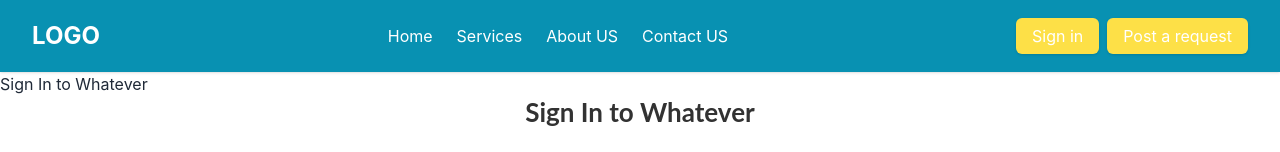
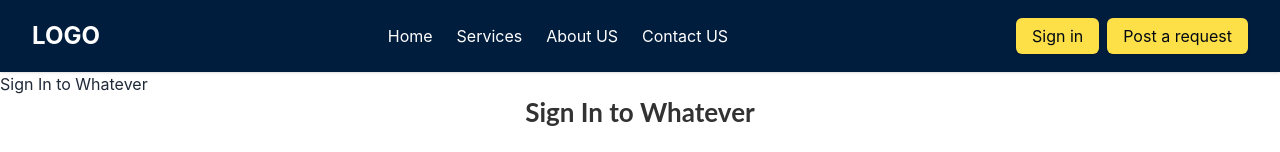
Before and after one commit to Quantumminded/front-end, a React (Create React App) app: page /SignIn in a window 1280 px wide. Shown: the top 152 px of the page. Built offline with nearby package versions, Linux system fonts and the light colour scheme.

Commit message:
changing color to navbar

```diff
--- a/src/Nav.js
+++ b/src/Nav.js
@@ -44,7 +44,7 @@ function Nav() {
     //   </div>
     // </nav>
 
-        <nav className="w-full bg-cyan-600 shadow">
+        <nav className="w-full bg-b3 shadow">
             <div className="justify-between px-4 mx-auto lg:max-w-7xl md:items-center md:flex md:px-8">
                 <div>
                     <div className="flex items-center justify-between py-3 md:py-5 md:block">
@@ -96,16 +96,16 @@ function Nav() {
                         }`}
                     >
                         <ul className="items-center justify-center space-y-8 md:flex md:space-x-6 md:space-y-0">
-                            <li className="text-white hover:text-indigo-200">
+                            <li className="text-white hover:text-y1">
                                 <a href="/HomePage">Home</a>
                             </li>
-                            <li className="text-white hover:text-indigo-200">
+                            <li className="text-white hover:text-y1">
                                 <a href="/">Services</a>
                             </li>
-                            <li className="text-white hover:text-indigo-200">
+                            <li className="text-white hover:text-y1">
                                 <a href="/About">About US</a>
                             </li>
-                            <li className="text-white hover:text-indigo-200">
+                            <li className="text-white hover:text-y1">
                                 <a href="/">Contact US</a>
                             </li>
                         </ul>
@@ -113,13 +113,13 @@ function Nav() {
                         <div className="mt-3 space-y-2 lg:hidden md:hidden">
                     <a
                         href="/SignIn"
-                        className="inline-block w-full px-4 py-2 text-center text-white bg-yellow-300 rounded-md shadow hover:bg-gray-800"
+                        className="inline-block w-full px-4 py-2 text-center text-b1 bg-yellow-300 rounded-md shadow hover:bg-gray-800"
                     >
                         Sign in
                     </a>
                     <a
                         href="/SelectRequest"
-                        className="inline-block w-full px-4 py-2 text-center text-white bg-yellow-300 rounded-md shadow hover:bg-gray-100"
+                        className="inline-block w-full px-4 py-2 text-center text-b1 bg-yellow-300 rounded-md shadow hover:bg-gray-100"
                     >
                         Post a request
                     </a>
@@ -129,13 +129,13 @@ function Nav() {
                 <div className="hidden space-x-2 md:inline-block">
                     <a
                         href="/SignIn"
-                        className="px-4 py-2 text-white bg-yellow-300 rounded-md shadow hover:bg-gray-800"
+                        className="px-4 py-2 text-b1 bg-yellow-300 rounded-md shadow hover:bg-gray-800 hover:text-y1"
                     >
                         Sign in
                     </a>
                     <a
                         href="/SelectRequest"
-                        className="px-4 py-2 text-white bg-yellow-300 rounded-md shadow hover:bg-gray-800"
+                        className="px-4 py-2  text-b1 bg-yellow-300 rounded-md shadow hover:bg-gray-800 hover:text-y1"
                     >
                         Post a request
                     </a>
```
